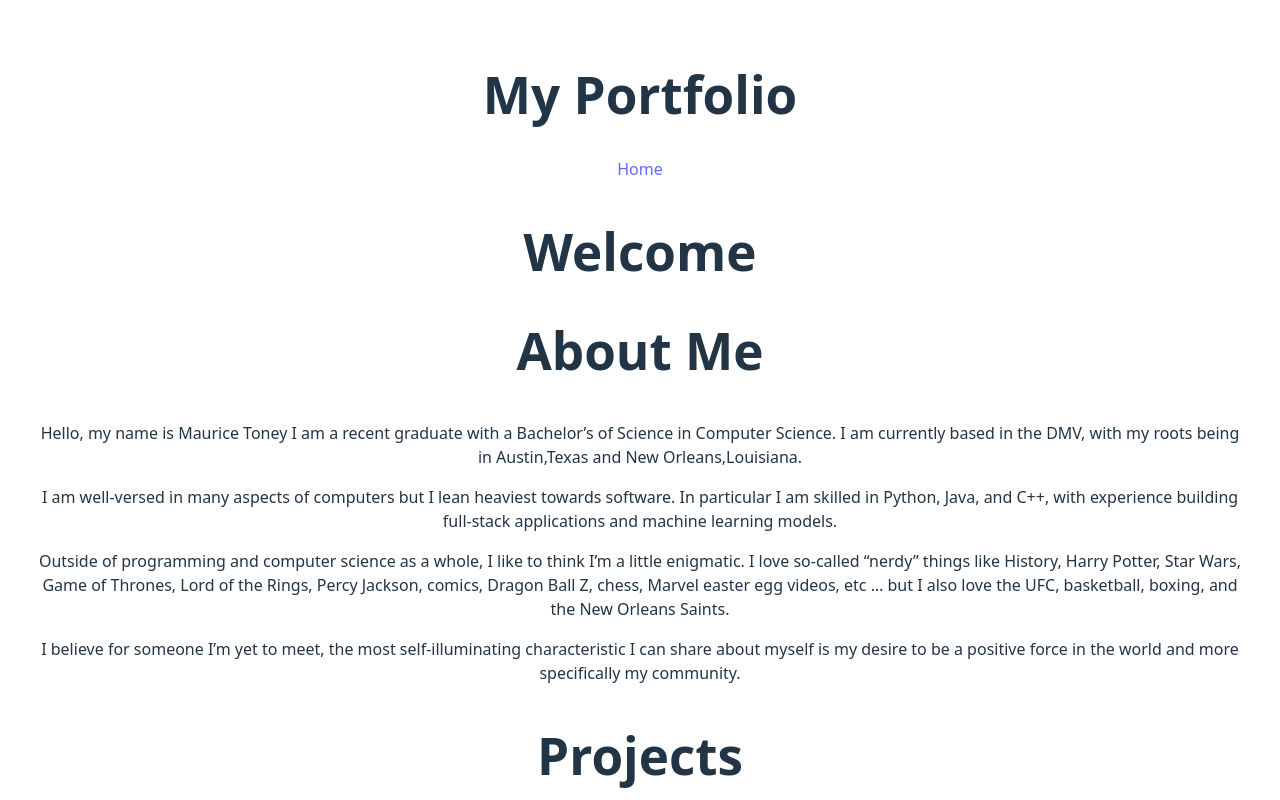
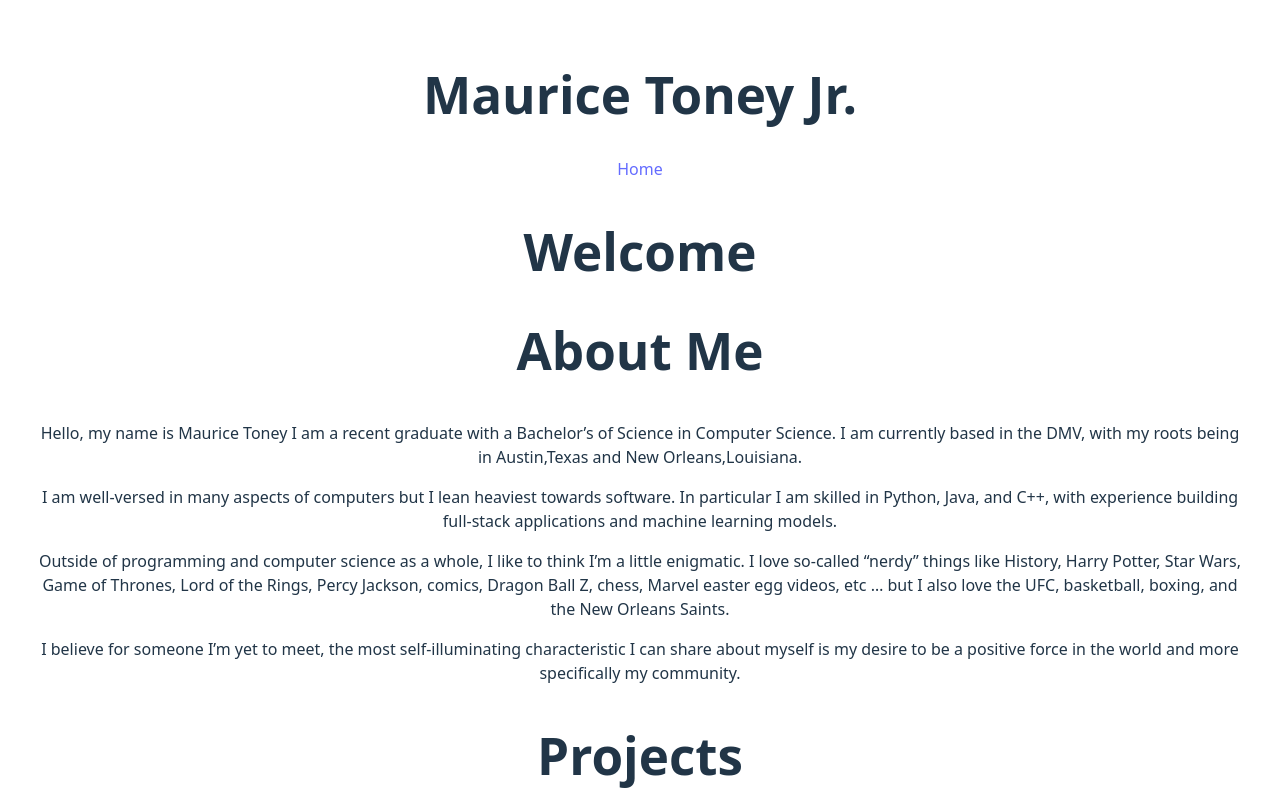
Before and after one commit to MoToney/MoToney.github.io, a React (Vite) app: page / in a window 1280 px wide. Shown: the top 800 px of the page. Built offline with nearby package versions, Linux system fonts and the light colour scheme; no server answers.

Commit message:
about me description

```diff
--- /dev/null
+++ b/api/hello.js
@@ -0,0 +1,3 @@
+export default function handler(req, res) {
+    res.status(200).json({ message: "Hello from Vercel backend" });
+}
--- a/src/App.jsx
+++ b/src/App.jsx
@@ -5,8 +5,15 @@ import './styles/App.css'
 import Layout from "./layout/Layout.jsx";
 import Projects from "./pages/Projects.jsx";
 import About from "./pages/About.jsx";
+import {useEffect} from "react";
 
 function App() {
+    useEffect(() => {
+        fetch("/api/hello")
+            .then(res => res.json())
+            .then(data => console.log(data));
+    }, []);
+
     return (
         <BrowserRouter>
 
--- a/src/layout/Header.jsx
+++ b/src/layout/Header.jsx
@@ -3,7 +3,7 @@ import { Link } from "react-router-dom";
 export default function Header() {
     return (
         <header className="header">
-            <h1>My Portfolio</h1>
+            <h1>Maurice Toney Jr.</h1>
             <nav>
                 <Link to="/">Home</Link>
             </nav>
```
